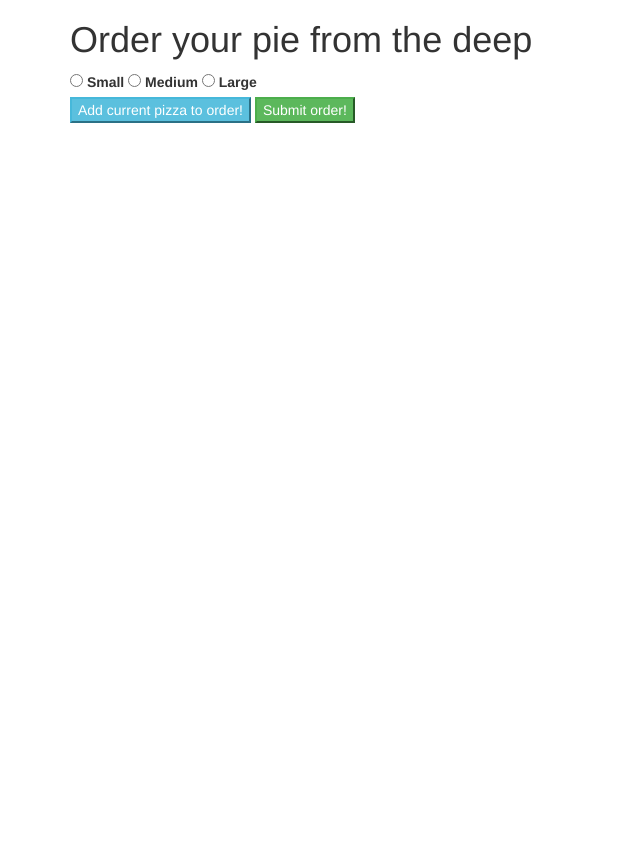
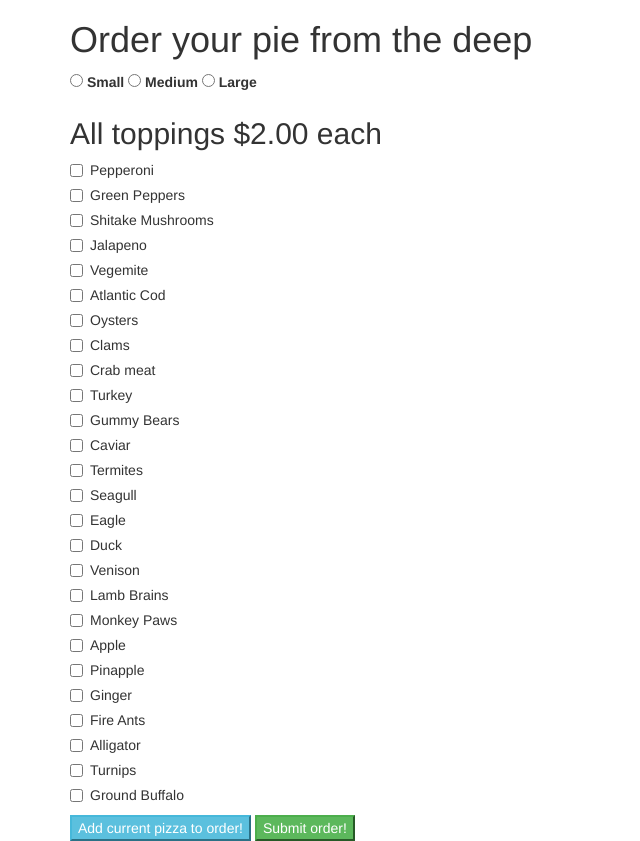
Before and after one commit to Gingerbolt/Pizza, a plain HTML site: page index.html in a window 1280 px wide. Shown: the whole page, without its empty margins (0-640 px from the left). Before the commit the page ends 800 px from the top, so only its background shows below. Drawn offline with Linux system fonts and the light colour scheme.

Commit message:
Add no size warning, add toppings list, add warning print function, add pizzaOrder object type and listners

```diff
--- a/index.html
+++ b/index.html
@@ -13,17 +13,99 @@
       <form id="radioForm">
         <div class="pizzaSiz" id="pizzaSize">
         <label class="custom-control custom-radio">
-          <input id="size1" name="small" type="radio" class="custom-control-input" value="1">
+          <input id="size1" name="small" type="radio" class="custom-control-input" value="Small">
           <span class="custom-control-description">Small</span>
         </label>
         <label class="custom-control custom-radio">
-          <input id="size2" name="medium" type="radio" class="custom-control-input" value="1.25">
+          <input id="size2" name="medium" type="radio" class="custom-control-input" value="Medium">
           <span class="custom-control-description">Medium</span>
         </label>
         <label class="custom-control custom-radio">
-          <input id="size3" name="large" type="radio" class="custom-control-input" value="1.5">
+          <input id="size3" name="large" type="radio" class="custom-control-input" value="Large">
           <span class="custom-control-description">Large</span>
         </label>
+        </div>
+      </form>
+      <h3 id="warningPlace"></h3>
+      <h2>All toppings $2.00 each</h2>
+      <form id="toppingsList">
+        <div class="checkbox">
+          <label><input type="checkbox" value="Pepperoni">Pepperoni</label>
+        </div>
+        <div class="checkbox">
+          <label><input type="checkbox" value="Green Peppers">Green Peppers</label>
+        </div>
+        <div class="checkbox">
+          <label><input type="checkbox" value="Shitake Mushrooms">Shitake Mushrooms</label>
+        </div>
+        <div class="checkbox">
+          <label><input type="checkbox" value="Jalapeno">Jalapeno</label>
+        </div>
+        <div class="checkbox">
+          <label><input type="checkbox" value="Vegemite">Vegemite</label>
+        </div>
+        <div class="checkbox">
+          <label><input type="checkbox" value="Atlantic Cod">Atlantic Cod</label>
+        </div>
+        <div class="checkbox">
+          <label><input type="checkbox" value="Oysters">Oysters</label>
+        </div>
+        <div class="checkbox">
+          <label><input type="checkbox" value="Clams">Clams</label>
+        </div>
+        <div class="checkbox">
+          <label><input type="checkbox" value="Crab meat">Crab meat</label>
+        </div>
+        <div class="checkbox">
+          <label><input type="checkbox" value="Turkey">Turkey</label>
+        </div>
+        <div class="checkbox">
+          <label><input type="checkbox" value="Gummy Bears">Gummy Bears</label>
+        </div>
+        <div class="checkbox">
+          <label><input type="checkbox" value="Caviar">Caviar</label>
+        </div>
+        <div class="checkbox">
+          <label><input type="checkbox" value="Termites">Termites</label>
+        </div>
+        <div class="checkbox">
+          <label><input type="checkbox" value="Seagull">Seagull</label>
+        </div>
+        <div class="checkbox">
+          <label><input type="checkbox" value="Eagle">Eagle</label>
+        </div>
+        <div class="checkbox">
+          <label><input type="checkbox" value="Duck">Duck</label>
+        </div>
+        <div class="checkbox">
+          <label><input type="checkbox" value="Venison">Venison</label>
+        </div>
+        <div class="checkbox">
+          <label><input type="checkbox" value="Lamb Brains">Lamb Brains</label>
+        </div>
+        <div class="checkbox">
+          <label><input type="checkbox" value="Monkey Paws">Monkey Paws</label>
+        </div>
+        <div class="checkbox">
+          <label><input type="checkbox" value="Apple">Apple</label>
+        </div>
+        <div class="checkbox">
+          <label><input type="checkbox" value="Pinapple">Pinapple</label>
+        </div>
+        <div class="checkbox">
+          <label><input type="checkbox" value="Ginger">Ginger</label>
+        </div>
+        <div class="checkbox">
+          <label><input type="checkbox" value="Fire Ants">Fire Ants</label>
+        </div>
+        <div class="checkbox">
+          <label><input type="checkbox" value="Alligator">Alligator</label>
+        </div>
+        <div class="checkbox">
+          <label><input type="checkbox" value="Turnips">Turnips</label>
+        </div>
+        <div class="checkbox">
+          <label><input type="checkbox" value="Ground Buffalo">Ground Buffalo</label>
         </div>
       </form>
       <form id="submitbuttons">
--- a/js/scripts.js
+++ b/js/scripts.js
@@ -1,10 +1,37 @@
+var toppingsArray = []
+var totalPrice
+errorReadoutSize = function() {
+  $("#warningPlace").text("Please be sure to select a size for your pizza!")
+}
+
 $(document).ready(function(){
   $("form#radioForm").submit(function(event) {
     event.preventDefault();
 
+    function pizzaorder(toppings[], size){
+      this.toppings = toppings;
+      this.size = size;
+    };
+    pizzaorder.totalCalc() = function() {
+      if (size == "Small") {
+      totalPrice = (toppings.length * 2) + 4
+    } else if (size == "Medium") {
+      totalPrice = (toppings.length * 2) + 6
+    } else if (size == "Large") {
+      totalPrice = (toppings.length * 2) + 8
+    } else {
+      errorReadoutSize()
+    };
+
+    };
+
+    var userOrder = new pizzaOrder(toppingsArray, pizzaSizeArg);
+
     $("button#currentValueButton").click(function(){
-      costModifier = $("#pizzaSize input:radio:checked").val();
+      pizzaSizeArg = $("#pizzaSize input:radio:checked").val();
       console.log(costModifier);
+      $("#toppingsList input:checkbox:checked").val().push(toppingsArray);
+      console.log(toppingsArray);
     });
   });
 });
```
